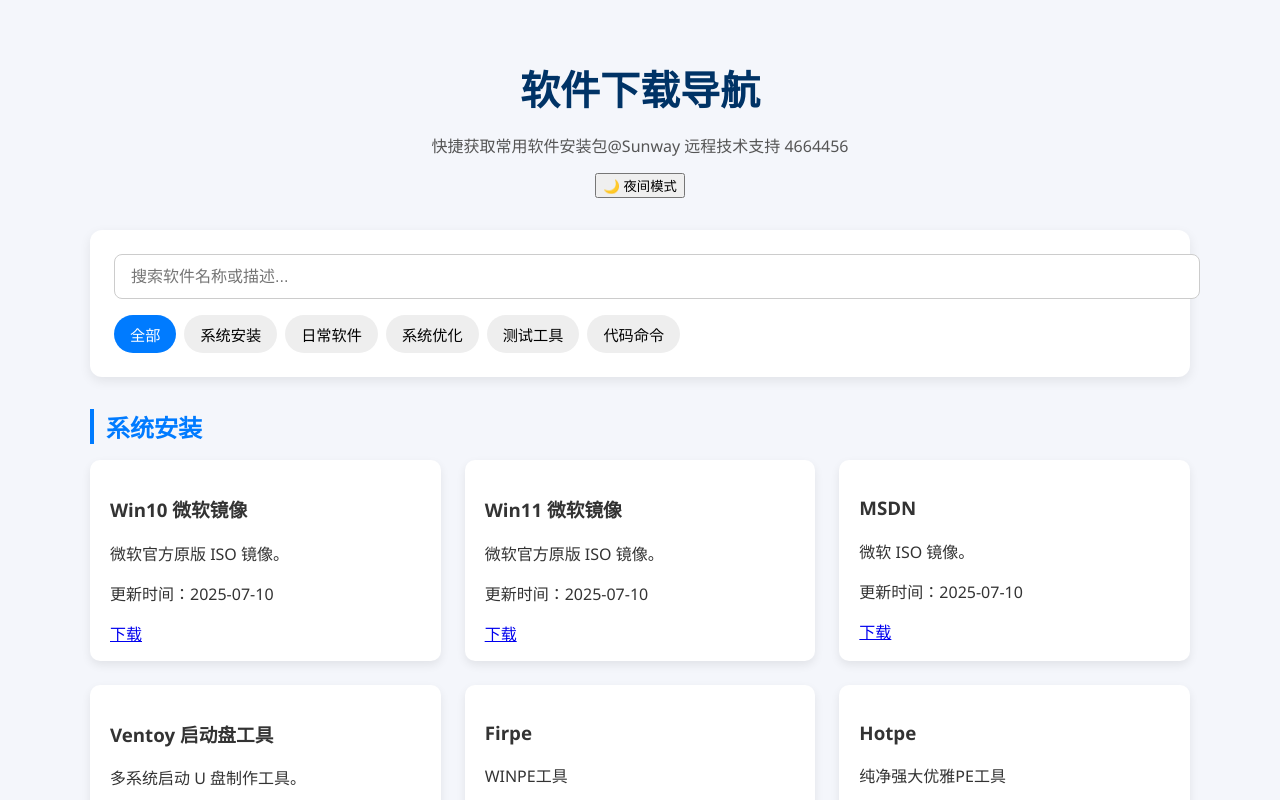
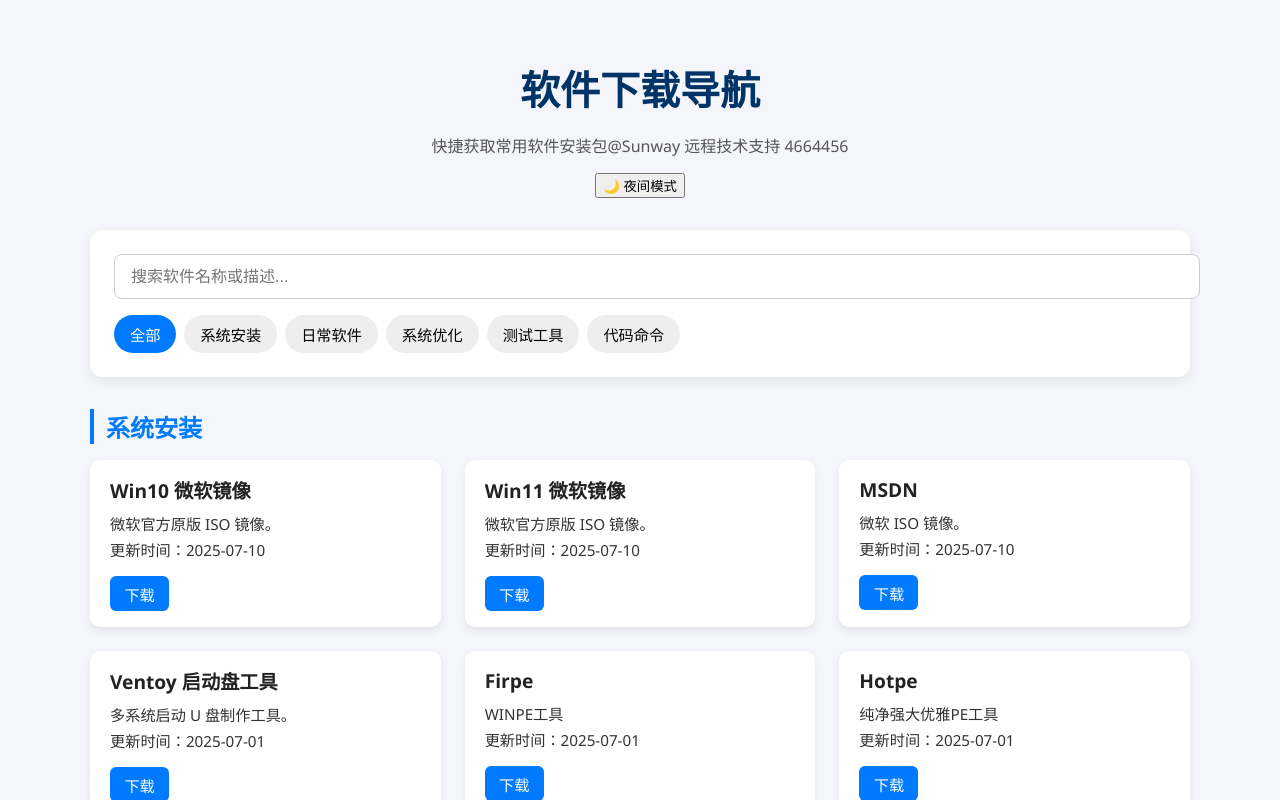
Before and after one commit to stcgd/lansoo-downloads, a React (Vite) app: page / in a window 1280 px wide. Shown: the top 800 px of the page. Built offline with nearby package versions, Linux system fonts and the light colour scheme; the HTML template or start-up script is replaced by a standard one.

Commit message:
Update style.css

```diff
--- a/src/style.css
+++ b/src/style.css
@@ -1,4 +1,3 @@
-/* 默认（浅色模式） */
 body {
   font-family: 'Segoe UI', sans-serif;
   margin: 0;
@@ -13,44 +12,6 @@ body {
   padding: 2rem 1rem;
 }
 
-/* 夜间模式覆盖 */
-.dark body,
-.dark {
-  background: #1e1e1e;
-  color: #eee;
-}
-
-.dark .search-section,
-.dark .card {
-  background: #2a2a2a;
-  box-shadow: 0 4px 12px rgba(255, 255, 255, 0.05);
-}
-
-.dark .search-input {
-  background: #1e1e1e;
-  color: #eee;
-  border: 1px solid #555;
-}
-
-.dark .filter-btn {
-  background: #444;
-  color: #ccc;
-}
-
-.dark .filter-btn.active {
-  background: #4da3ff;
-  color: #fff;
-}
-
-.dark .download {
-  background: #4da3ff;
-}
-
-.dark .download:hover {
-  background: #1e90ff;
-}
-
-/* header */
 .header {
   text-align: center;
   margin-bottom: 2rem;
@@ -62,20 +23,11 @@ body {
   margin-bottom: 0.5rem;
 }
 
-.dark .header h1 {
-  color: #7ab6ff;
-}
-
 .header p {
   font-size: 1rem;
   color: #555;
 }
 
-.dark .header p {
-  color: #bbb;
-}
-
-/* search area */
 .search-section {
   background: white;
   border-radius: 12px;
@@ -118,7 +70,6 @@ body {
   color: white;
 }
 
-/* categories */
 .category {
   margin: 2rem 0;
 }
@@ -131,12 +82,6 @@ body {
   color: #007bff;
 }
 
-.dark .category h2 {
-  color: #4da3ff;
-  border-left-color: #4da3ff;
-}
-
-/* card list */
 .software-list {
   display: grid;
   grid-template-columns: repeat(auto-fill, minmax(280px, 1fr));
@@ -152,18 +97,32 @@ body {
 }
 
 .card:hover {
-/* 更新时间样式 */
-.update-time {
-  font-size: 0.85rem;
-  color: #888;
-  margin-top: 0.25rem;
+  transform: translateY(-4px);
+  box-shadow: 0 6px 15px rgba(0, 0, 0, 0.15);
 }
 
-/* 夜间模式按钮颜色优化（可选） */
-.dark .download {
-  background: #3399ff;
+.card h3 {
+  margin: 0 0 0.5rem 0;
+  color: #222;
+  font-size: 1.2rem;
 }
 
-.dark .download:hover {
-  background: #2277cc;
+.card p {
+  margin: 0.25rem 0;
+  font-size: 0.95rem;
 }
+
+.download {
+  margin-top: 0.75rem;
+  display: inline-block;
+  background: #007bff;
+  color: white;
+  padding: 0.4rem 0.9rem;
+  border-radius: 6px;
+  text-decoration: none;
+  font-size: 0.95rem;
+}
+
+.download:hover {
+  background: #0056b3;
+}
```
